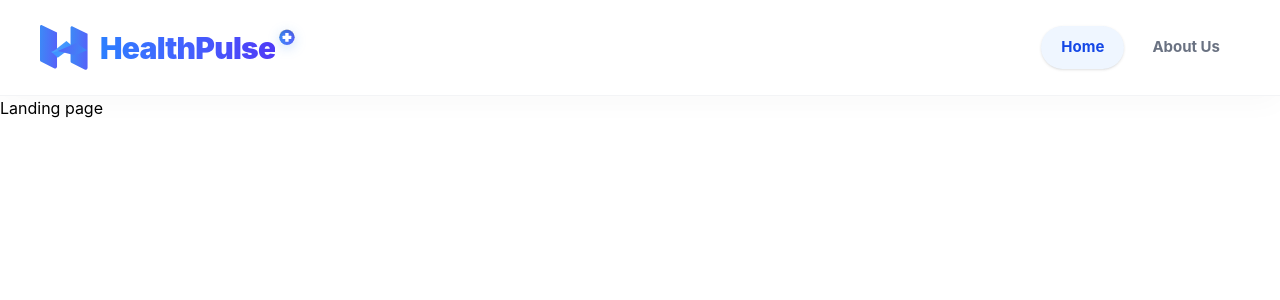
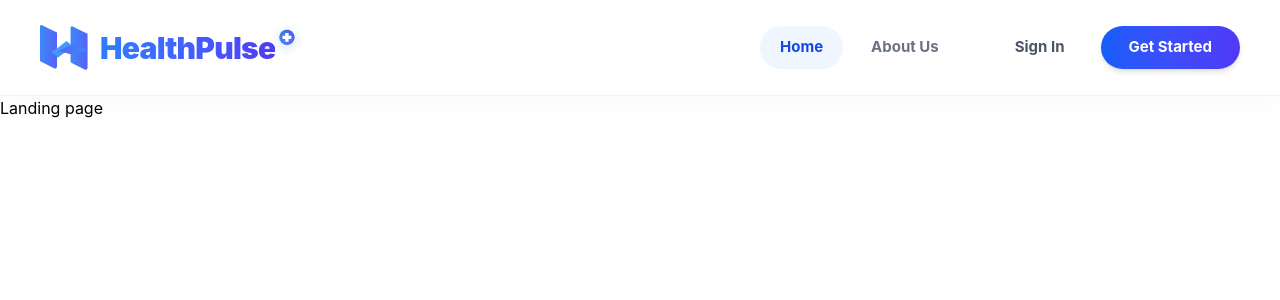
Before and after one commit to yashjangir04/HealthPulse, a React app in the folder frontend/: page / in a window 1280 px wide. Shown: the top 300 px of the page. Built offline with nearby package versions, Linux system fonts and the light colour scheme; the HTML template or start-up script is replaced by a standard one.

Commit message:
added navbar auth botton (logic still need to add)

```diff
--- a/frontend/src/components/navbar.jsx
+++ b/frontend/src/components/navbar.jsx
@@ -1,4 +1,4 @@
-import React, { useState } from "react";
+import React, { useState, useRef } from "react"; // Added useRef here
 import { useNavigate, Link, useLocation } from "react-router-dom";
 import logo from "../assets/logo.svg";
 import plusIcon from "../assets/plus.svg";
@@ -6,11 +6,21 @@ import plusIcon from "../assets/plus.svg";
 const Navbar = () => {
   const navigate = useNavigate();
   const location = useLocation();
+
+  // --- DEMO STATES ---
+  const [isLoggedIn, setIsLoggedIn] = useState(false);
   const [isMenuOpen, setIsMenuOpen] = useState(false);
+  const [openModal, setOpenModal] = useState(false); // Added missing state
+  const modalRef = useRef(null); // Added missing ref
+
+  const user = { name: "Yash", email: "yash@healthpulse.com" };
+  const logout = () => setIsLoggedIn(false);
+  // -------------------
 
   return (
     <nav className="fixed top-0 w-full h-20 md:h-24 flex items-center justify-between px-6 md:px-10 bg-white/70 backdrop-blur-xl z-50 border-b border-gray-100 shadow-[0_4px_30px_rgba(0,0,0,0.03)] transition-all duration-300">
 
+      {/* Brand Logo */}
       <div
         className="flex items-center gap-3 group cursor-pointer"
         onClick={() => {
@@ -29,6 +39,7 @@ const Navbar = () => {
         </div>
       </div>
 
+      {/* Mobile Menu Toggle */}
       <button
         onClick={() => setIsMenuOpen(!isMenuOpen)}
         className="lg:hidden p-2 text-gray-600 hover:text-blue-600 focus:outline-none transition-colors z-50"
@@ -41,41 +52,85 @@ const Navbar = () => {
         </div>
       </button>
 
+      {/* Nav Links & Auth Section */}
       <div
         className={`${
           isMenuOpen
             ? "absolute top-20 left-0 w-full bg-white border-b border-gray-100 shadow-xl flex flex-col p-6 animate-in slide-in-from-top duration-300"
             : "hidden"
-        } lg:flex lg:flex-row lg:static lg:w-auto lg:bg-transparent lg:border-none lg:shadow-none items-center lg:space-x-4`}
+        } lg:flex lg:flex-row lg:static lg:w-auto lg:bg-transparent lg:border-none lg:shadow-none items-center lg:space-x-8`}
       >
         <ul className="flex flex-col lg:flex-row items-center w-full lg:w-auto space-y-4 lg:space-y-0 lg:space-x-2">
-          <li className="w-full lg:w-auto">
+          <li>
             <Link
               to="/"
               onClick={() => setIsMenuOpen(false)}
-              className={`block w-full text-center px-5 py-2.5 rounded-full text-[15px] font-bold transition-all duration-300 ${
-                location.pathname === "/"
-                  ? "text-blue-700 bg-blue-50 shadow-sm"
-                  : "text-gray-500 hover:text-blue-600 hover:bg-gray-50"
+              className={`block px-5 py-2.5 rounded-full text-[15px] font-bold transition-all duration-300 ${
+                location.pathname === "/" ? "text-blue-700 bg-blue-50" : "text-gray-500 hover:text-blue-600"
               }`}
             >
               Home
             </Link>
           </li>
-          <li className="w-full lg:w-auto">
+          <li>
             <Link
               to="/about"
               onClick={() => setIsMenuOpen(false)}
-              className={`block w-full text-center px-5 py-2.5 rounded-full text-[15px] font-bold transition-all duration-300 ${
-                location.pathname === "/about"
-                  ? "text-blue-700 bg-blue-50 shadow-sm"
-                  : "text-gray-500 hover:text-blue-600 hover:bg-gray-50"
+              className={`block px-5 py-2.5 rounded-full text-[15px] font-bold transition-all duration-300 ${
+                location.pathname === "/about" ? "text-blue-700 bg-blue-50" : "text-gray-500 hover:text-blue-600"
               }`}
             >
               About Us
             </Link>
           </li>
         </ul>
+
+        {/* Auth Buttons */}
+        <div className="border-t lg:border-none border-gray-100 pt-6 lg:pt-0">
+          {isLoggedIn ? (
+            <div className="relative">
+              <div
+                onClick={() => setOpenModal(!openModal)}
+                className="w-10 h-10 md:w-11 md:h-11 rounded-full cursor-pointer bg-gradient-to-br from-blue-500 to-indigo-600 flex items-center justify-center text-white font-bold text-lg ring-2 ring-white shadow-lg hover:scale-105 transition-all"
+              >
+                {user.name.charAt(0).toUpperCase()}
+              </div>
+
+              {/* Profile Dropdown */}
+              <div
+                className={`absolute right-0 top-full mt-4 w-56 bg-white border border-gray-100 shadow-2xl rounded-2xl overflow-hidden z-50 transition-all duration-300 transform origin-top-right ${
+                  openModal ? "opacity-100 scale-100" : "opacity-0 scale-95 pointer-events-none"
+                }`}
+                ref={modalRef}
+              >
+                <div className="px-5 py-4 border-b border-gray-50 bg-gray-50/50">
+                  <p className="text-sm font-semibold text-gray-800">{user.name}</p>
+                  <p className="text-xs text-gray-500">{user.email}</p>
+                </div>
+                <div className="p-2">
+                  <button onClick={() => {navigate("/profile"); setOpenModal(false);}} className="w-full text-left px-4 py-2.5 rounded-xl text-gray-600 font-semibold text-sm hover:bg-blue-50 transition-colors">
+                    Dashboard
+                  </button>
+                  <button onClick={() => {logout(); setOpenModal(false); navigate("/");}} className="w-full text-left px-4 py-2.5 rounded-xl text-red-600 font-semibold text-sm hover:bg-red-50 transition-colors mt-1">
+                    Sign Out
+                  </button>
+                </div>
+              </div>
+            </div>
+          ) : (
+            <div className="flex flex-col lg:flex-row items-center gap-3">
+              <Link to="/login" className="px-6 py-2.5 text-[15px] font-bold text-gray-600 hover:text-blue-600 transition-all">
+                Sign In
+              </Link>
+              <button
+                onClick={() => setIsLoggedIn(true)}
+                className="px-7 py-2.5 rounded-full text-[15px] font-bold text-white bg-gradient-to-r from-blue-600 to-indigo-600 shadow-md hover:shadow-lg hover:-translate-y-0.5 transition-all"
+              >
+                Get Started
+              </button>
+            </div>
+          )}
+        </div>
       </div>
     </nav>
   );
```
